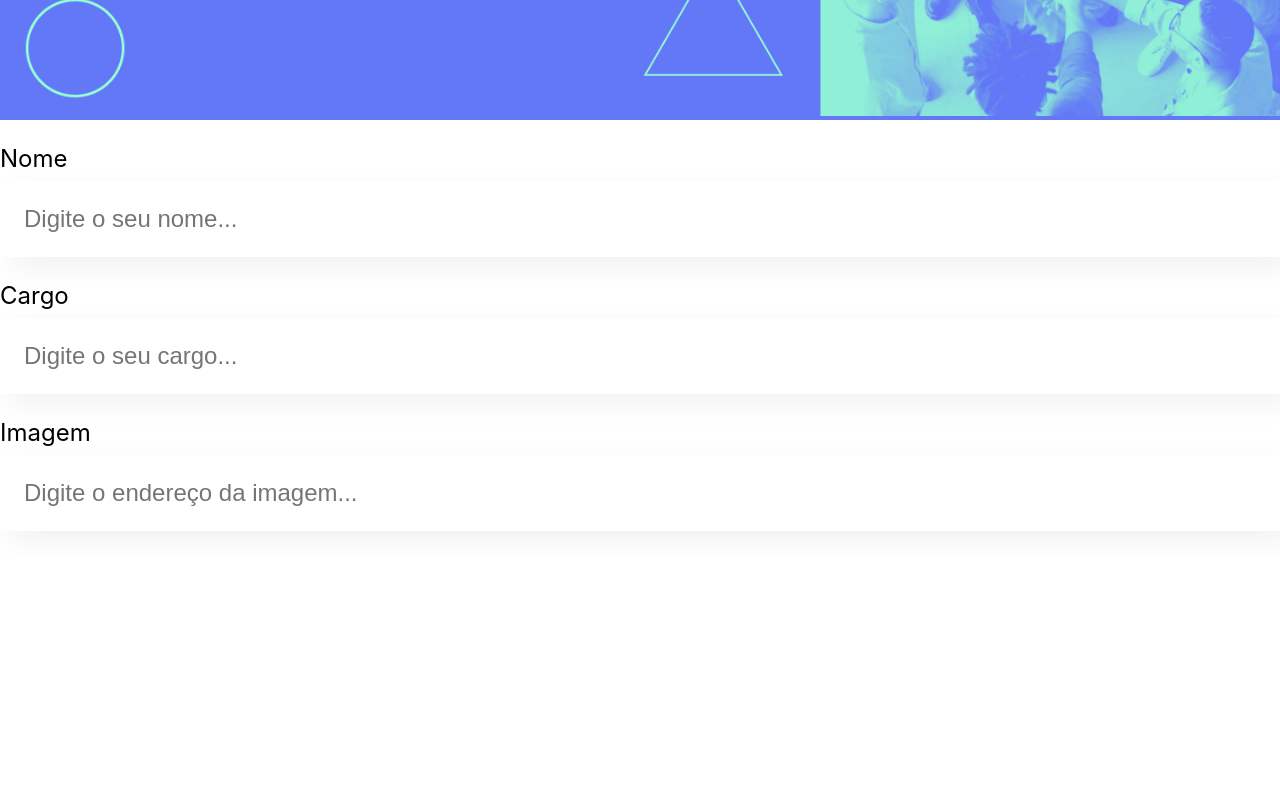
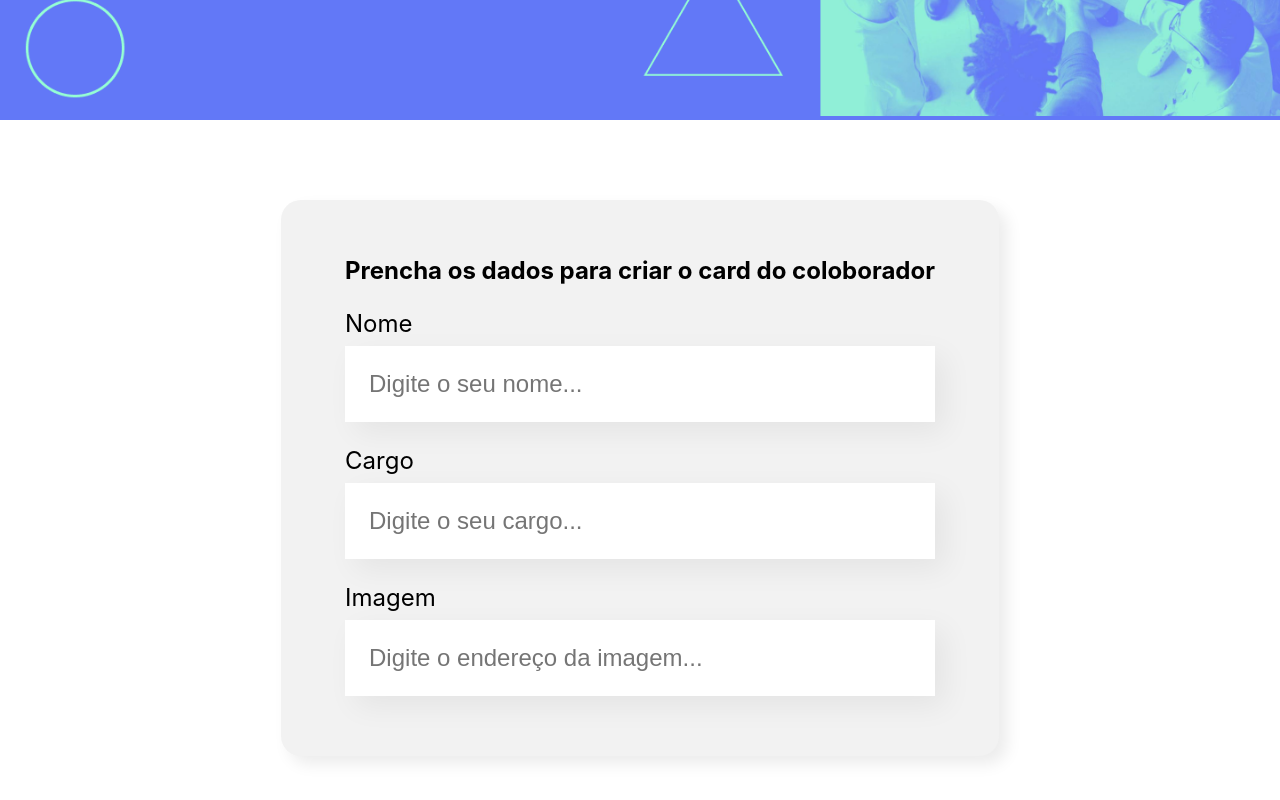
Before and after one commit to robsondejesus1996/unidavi-organo, a React (Create React App) app in the folder organo/: page / in a window 1280 px wide. Shown: the part 378-1178 px from the top of the page. Before the commit the page ends 933 px from the top, so only its background shows below. Built offline with nearby package versions, Linux system fonts and the light colour scheme.

Commit message:
feat: create form

```diff
--- a/organo/src/App.js
+++ b/organo/src/App.js
@@ -1,13 +1,11 @@
 import Banner from './componentes/Banner/Banner';
-import CaompoTexto from './componentes/CompoTexto';
+import Formulario from './componentes/Formulario';
 
 function App() {
   return (
     <>
       <Banner/>
-      <CaompoTexto label="Nome" placeholder="Digite o seu nome"/>
-      <CaompoTexto label="Cargo" placeholder="Digite o seu cargo"/>
-      <CaompoTexto label="Imagem" placeholder="Digite o endereço da imagem"/>
+      <Formulario/>
     </>
   );
 }
--- /dev/null
+++ b/organo/src/componentes/Formulario/Formulario.css
@@ -0,0 +1,13 @@
+.formulario{
+    display: flex;
+    justify-content: center;
+    margin: 80px 0;
+}
+
+.formulario form{
+    max-width: 80%;
+    background-color: #F2F2F2;
+    border-radius: 20px;
+    padding: 36px 64px;
+    box-shadow: 8px 8px 16px rgb(0, 0, 0, 0.08);
+}
--- /dev/null
+++ b/organo/src/componentes/Formulario/index.js
@@ -0,0 +1,17 @@
+import CaompoTexto from "../CompoTexto";
+import "./Formulario.css";
+
+const Formulario = () => {
+  return (
+    <section className="formulario">
+      <form>
+        <h2>Prencha os dados para criar o card do coloborador</h2>
+        <CaompoTexto label="Nome" placeholder="Digite o seu nome" />
+        <CaompoTexto label="Cargo" placeholder="Digite o seu cargo" />
+        <CaompoTexto label="Imagem" placeholder="Digite o endereço da imagem" />
+      </form>
+    </section>
+  );
+};
+
+export default Formulario;
```
